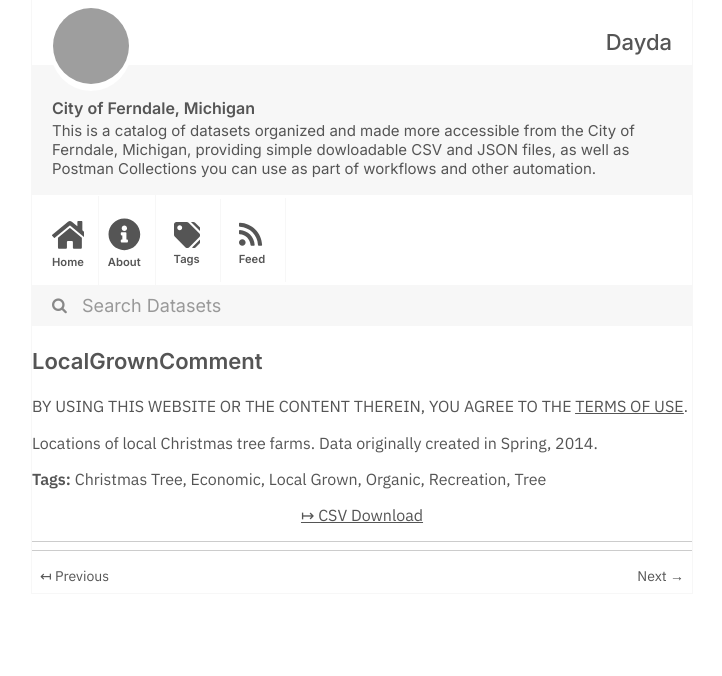
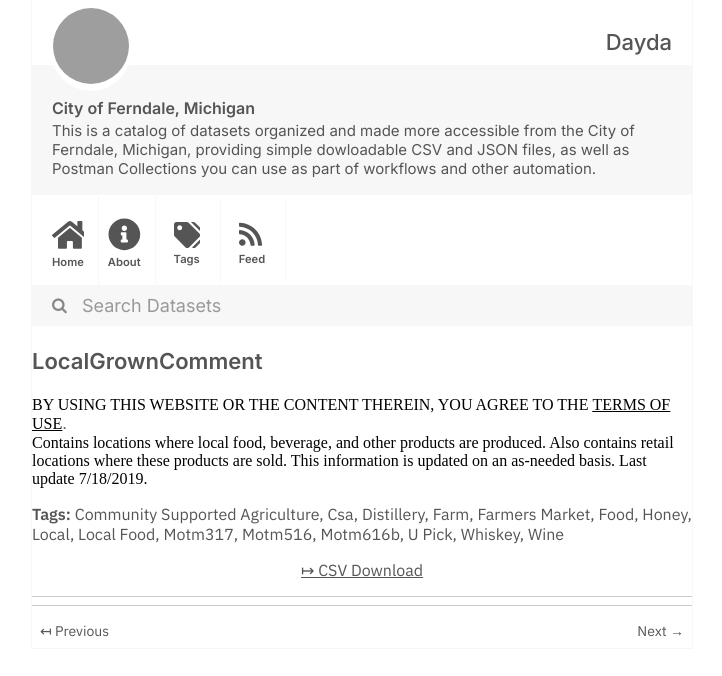
Before and after one commit to dayda-entities/city-of-ferndale-michigan, a Jekyll site: the page built from _posts/2020-11-12-localgrowncomment.md, in a window 1280 px wide, cut to the strip 0-676 px from the top of the page. Shown: the whole strip, without its empty margins (278-1000 px from the left). Built offline with Jekyll 4.4.1, drawn with Linux system fonts in a browser that asks for light colours; grey boxes are pictures that could not be loaded.

Commit message:
Publish Data

```diff
--- a/_posts/2020-11-12-localgrowncomment.md
+++ b/_posts/2020-11-12-localgrowncomment.md
@@ -1,22 +1,31 @@
 ---
 title: LocalGrownComment
-created: '2020-11-12T12:28:16.912516'
-modified: '2020-11-12T12:28:16.912527'
+created: '2020-11-12T12:27:33.752013'
+modified: '2020-11-12T12:27:33.752024'
 state: active
 type: dataset
 tags:
-  - Christmas Tree
-  - Economic
-  - Local Grown
-  - Organic
-  - Recreation
-  - Tree
+  - Community Supported Agriculture
+  - Csa
+  - Distillery
+  - Farm
+  - Farmers Market
+  - Food
+  - Honey
+  - Local
+  - Local Food
+  - Motm317
+  - Motm516
+  - Motm616b
+  - U Pick
+  - Whiskey
+  - Wine
 groups:
   - Local Government
 csv_url: >-
-  https://data.ferndalemi.gov/datasets/09e6c0118b754d2f83f1c7d5e4fdb7d0_1.csv?outSR=%7B%22latestWkid%22%3A3857%2C%22wkid%22%3A102100%7D
+  https://data.ferndalemi.gov/datasets/e70af36af2574af68f8c9bec7963b35e_1.csv?outSR=%7B%22latestWkid%22%3A3857%2C%22wkid%22%3A102100%7D
 json_url: ''
 layout: post
 
 ---
-<p>BY USING THIS WEBSITE OR THE CONTENT THEREIN, YOU AGREE TO THE <u><a href='https://www.oakgov.com/open-data-terms'>TERMS OF USE</a></u><span style='font-family: &quot;Avenir Next W01&quot;, &quot;Avenir Next W00&quot;, &quot;Avenir Next&quot;, Avenir, &quot;Helvetica Neue&quot;, Helvetica, Arial, sans-serif; font-size: 17px;'>.</span></p><p>Locations of local Christmas tree farms. Data originally created in Spring, 2014.</p>
+<div>BY USING THIS WEBSITE OR THE CONTENT THEREIN, YOU AGREE TO THE <u><a href='https://www.oakgov.com/open-data-terms'>TERMS OF USE</a></u><span style='font-family: &quot;Avenir Next W01&quot;, &quot;Avenir Next W00&quot;, &quot;Avenir Next&quot;, Avenir, &quot;Helvetica Neue&quot;, Helvetica, Arial, sans-serif; font-size: 17px;'>. </span><br /></div><div>Contains locations where local food, beverage, and other products are produced. Also contains retail locations where these products are sold. This information is updated on an as-needed basis. Last update 7/18/2019. <br /></div>
```
